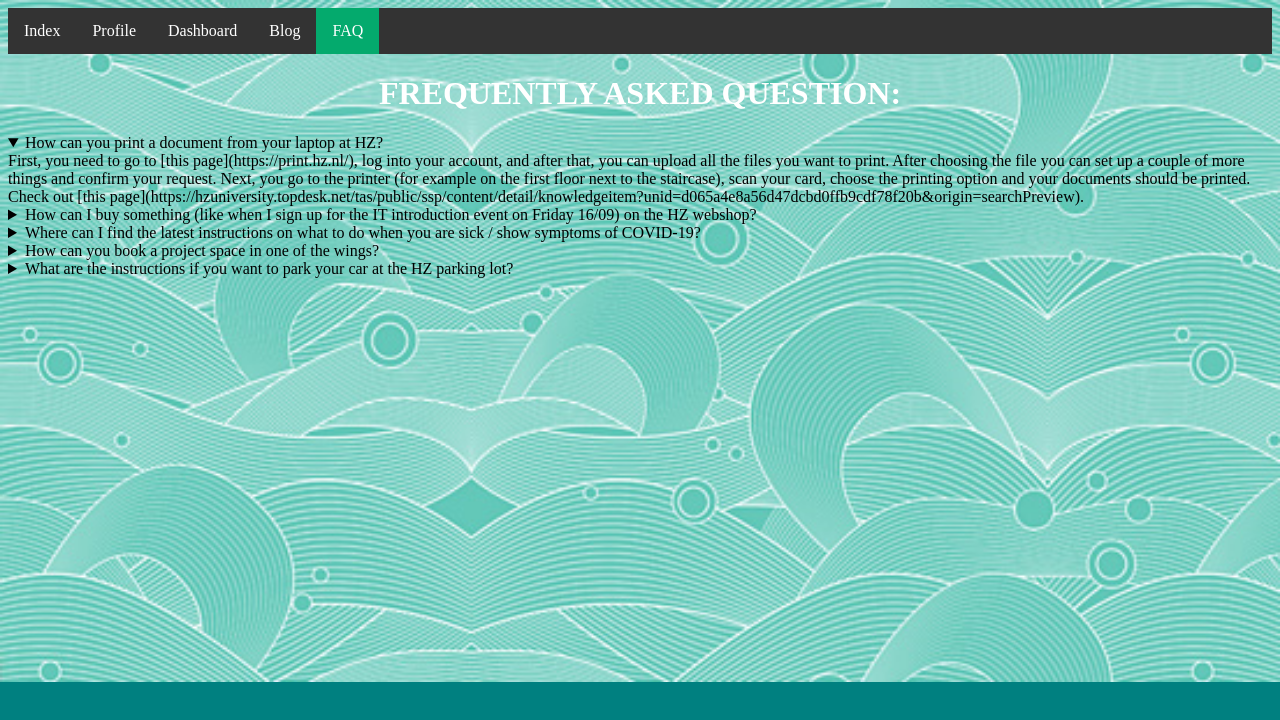
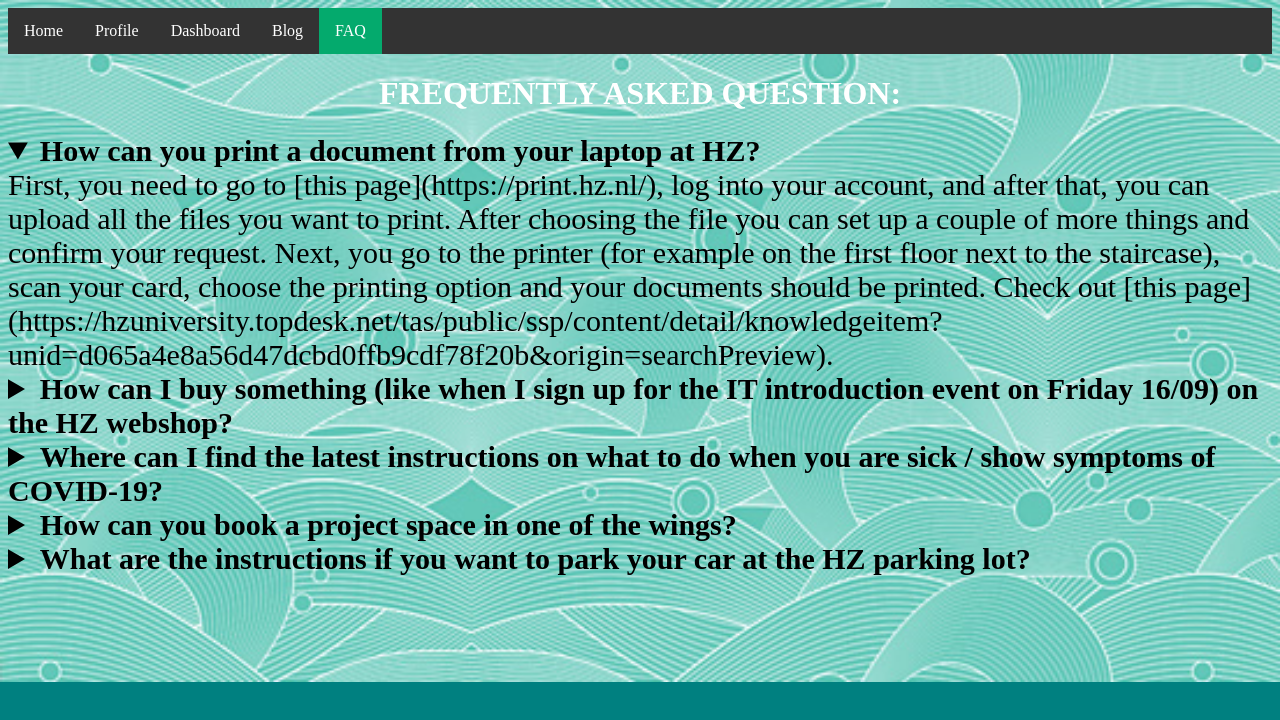
Before and after one commit to SamuelePoma/SamuelePoma.github.io, a plain HTML site: page faq.html in a window 1280 px wide. Both pictures are taken after a click on the heading "How can you print a document from your laptop at HZ?". Drawn offline with Linux system fonts and the light colour scheme.

Commit message:
last update

```diff
--- a/faq.html
+++ b/faq.html
@@ -6,36 +6,38 @@
         <body>
             <body bgcolor="#008080">
                 <ul class="menu">
-                    <li class="topbar"><a href="index.html">Index</a></li>
+                    <li class="topbar"><a href="index.html">Home</a></li>
                     <li class="topbar"><a href="profile.html">Profile</a></li>
                     <li class="topbar"><a href="dashboard.html">Dashboard</a></li>
                     <li class="topbar"><a href="blog.html">Blog</a></li>
                     <li class="topbar"><a class="active" href="faq.html">FAQ</a></li>
                   </ul>
                   <h1>FREQUENTLY ASKED QUESTION:</h1>
+                  <div id="faq">
                   <details>
 
-                    <summary>How can you print a document from your laptop at HZ?</summary>
+                    <summary><strong>How can you print a document from your laptop at HZ?</strong></summary>
                     <p1>First, you need to go to
                         [this page](https://print.hz.nl/), log into your account, and after that, you can upload all the files you want to print. After choosing the file you can set up a couple of more things and confirm your request. Next, you go to the printer (for example on the first floor next to the staircase), scan your card, choose the printing option and your documents should be printed.
 
                     Check out [this page](https://hzuniversity.topdesk.net/tas/public/ssp/content/detail/knowledgeitem?unid=d065a4e8a56d47dcbd0ffb9cdf78f20b&origin=searchPreview).
                 </p1>  </details>
             <details>
-                    <summary>How can I buy something (like when I sign up for the IT introduction event on Friday 16/09) on the HZ webshop?</summary>
+                    <summary><strong>How can I buy something (like when I sign up for the IT introduction event on Friday 16/09) on the HZ webshop?</strong></summary>
                 <p1>Go to the [Webshop](https://webshop.hz.nl/) and there you have to log in to your HZ account. After that, you can purchase whatever you want and you can pay via PayPal.
 
                 </p1>
             </details>  <details>
-                <summary>Where can I find the latest instructions on what to do when you are sick / show symptoms of COVID-19?</summary>
+                <summary><strong>Where can I find the latest instructions on what to do when you are sick / show symptoms of COVID-19?</strong></summary>
                 <p1>All necessary information about COVID-19 and related instructions can be found [here](https://hz.nl/en/current-affairs/coronavirus).</p1>
             </details>  <details>
-            <summary>How can you book a project space in one of the wings?</summary>
+            <summary><strong>How can you book a project space in one of the wings?</strong></summary>
             <p1>You can book it from the [SelfService Portal](https://hzuniversity.topdesk.net/tas/public/ssp/). When you enter you can go to 'Make a reservation', after that 'Reserve meeting room or Project Group room' and 'Reserve a room' and then you can choose a room.</p1>
         </details>  <details>
-            <summary>What are the instructions if you want to park your car at the HZ parking lot?</summary>
+            <summary><strong>What are the instructions if you want to park your car at the HZ parking lot?</strong></summary>
         <p1>You need to reveal your HZ pass at the barriers. After that, you can park in the lot.</p1>
         </details>
+    </div>
 
         </body>
     </head>
--- a/style.css
+++ b/style.css
@@ -59,7 +59,8 @@
     padding: 5px black;
  }
  .info{
-    text-align: left;
+    text-align: center;
+    color: black;
  }
  .asidemenu {
     list-style-type: none;
@@ -112,3 +113,9 @@
   #logohz{
     float: left;
   }
+  p1 {
+color: black;
+  }
+#faq {
+    font-size: 30px;
+}
```
Also changed, not shown: blog.html (+1 -1 lines), dashboard.html (+1 -1 lines), index.html (+4 -3 lines), profile.html (+3 -3 lines), indexq.jpg (added).
